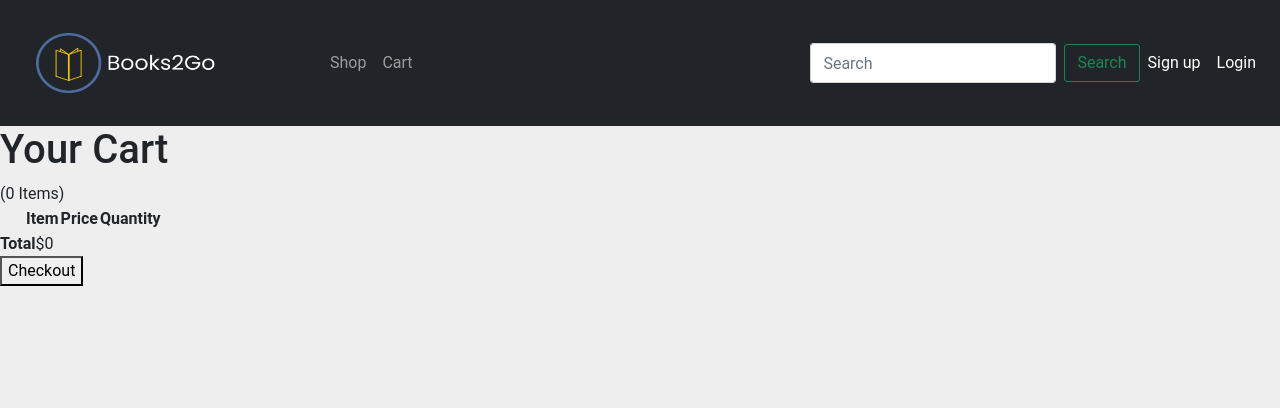
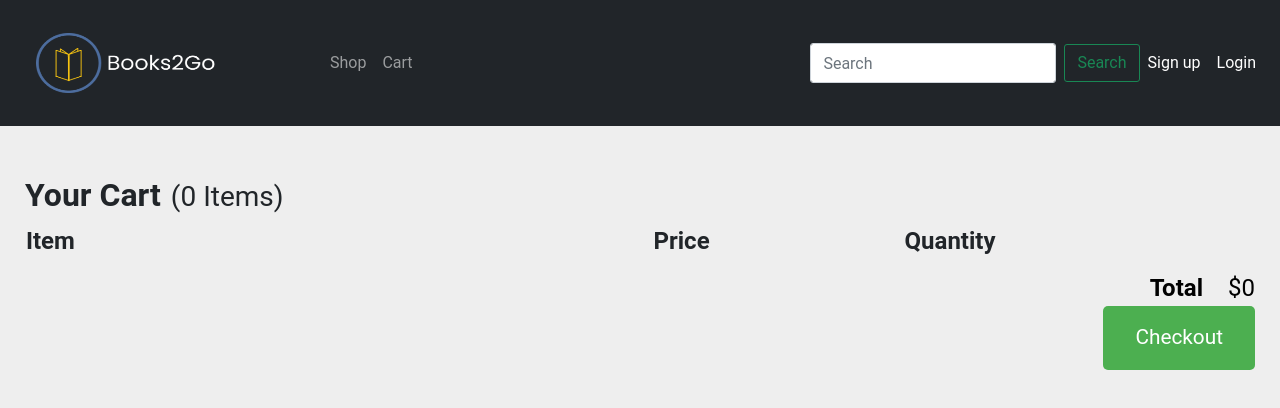
Before and after one commit to e-commerce-cse-442/Books2Go, a React (Create React App) app: page /cart in a window 1280 px wide. Shown: the top 408 px of the page. Built offline with nearby package versions, Linux system fonts and the light colour scheme.

Commit message:
Brought back previous style for better looking Cart with changes in Cart.css

```diff
--- a/src/components/Cart.css
+++ b/src/components/Cart.css
@@ -1,18 +1,130 @@
-.img-cart {
-    display: block;
-    max-width: 50px;
-    height: auto;
-    margin-left: auto;
-    margin-right: auto;
-}
-table tr td{
-    border:1px solid #FFFFFF;
+.your-cart {
+    display:flex;
+    align-items: baseline;
+  }
+  .cart-head {
+      font-weight: bold;
+      font-size: 2em;
+      margin-top: 50px;
+      margin-left: 25px;
+      margin-right: 10px;
+  }
+  .item-count {
+    font-size: 1.75em;
+  }
+
+  .cart-header {
+      font-weight: bold;
+      font-size: 1.5em;
+  }
+
+  .cart-column {
+      display: flex;
+      align-items: center;
+      border-bottom: 1px solid black;
+      margin-top: 10px;
+      margin-bottom: 100px;
+  }
+
+  .cart-row {
+      display: flex;
+  }
+
+  .cart-item {
+      width: 45%;
+      margin-left: 25px;
+  }
+
+  .cart-price {
+      width: 20%;
+  }
+
+  .cart-quantity {
+      width: 35%;
+      margin-right: 25px;
+  }
+
+  .cart-item-title {
+      margin-left: .5em;
+      font-size: 1.2em;
+  }
+
+  .cart-total {
+      text-align: end;
+      margin-top: 10px;
+      margin-right: 25px;
+  }
+
+  .cart-total-title {
+      font-size: 1.5em;
+      color: black;
+      margin-right: 25px;
+  }
+
+  .cart-total-price {
+      color: black;
+      font-size: 1.5em;
+  }
+
+  .button-checkout {
+      background-color: #4CAF50;
+      color: white;
+      transition-duration: 0.5s;
+      border: none;
+      border-radius: 5px;
+      padding: 16px 32px;
+      font-size: 16px;
+      cursor: pointer;
+      font-size: 1.3em;
+      float:right;
+      margin-right: 25px;
+  }
+
+  .button-checkout:hover {
+    background-color: #3e8e41
+  }
+
+  .button-remove {
+      background-color: red;
+      transition-duration: 0.5s;
+      border: none;
+      border-radius: 5px;
+      padding: 16px 32px;
+      cursor: pointer;
+      font-size: 1.3em;
+      float:right;
+      margin-right: 25px;
+  }
+
+  .button-remove:hover {
+    background-color: #3e8e41
+  }
+
+  .book-table {
+    width: 100%;
+    margin-left: "25px";
+  }
+
+  .item-header {
+    width: 50%;
+    font-weight: bold;
+    font-size: 1.5em;
+    margin-left: "25px";
 }
 
-table tr th {
-    background:#eee;
+  .price-header {
+    width: 20%;
+    font-weight: bold;
+    font-size: 1.5em;
 }
 
-.panel-shadow {
-    box-shadow: rgba(0, 0, 0, 0.3) 7px 7px 7px;
+  .quantity-header{
+    width: 30%;
+    font-weight: bold;
+    font-size: 1.5em;
 }
+
+  .remove-btn {
+    margin-left: 10px;
+    background-color: red;
+}
```
